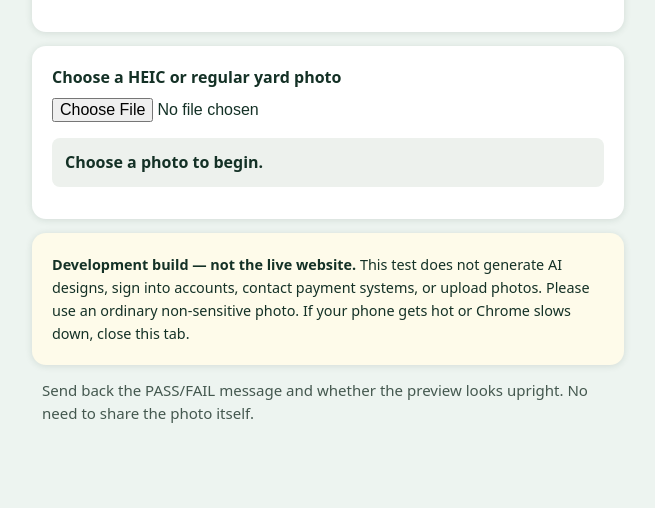
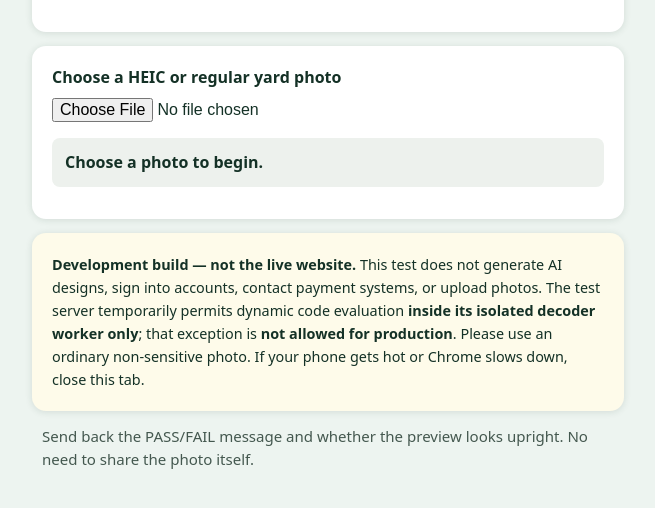
Before and after one commit to yanoxiong/yardvision-ai-staging, a website: page experiments/heic-poc/phone-test/index.html in a window 1280 px wide. Shown: the part 182-690 px from the top of the page, without its empty margins (312-967 px from the left). Drawn offline with Linux system fonts and the light colour scheme.

Commit message:
Label worker-only local eval exception and enforce production release hold

```diff
--- a/experiments/heic-poc/phone-test/index.html
+++ b/experiments/heic-poc/phone-test/index.html
@@ -24,7 +24,7 @@
   </section>
   <section class="notice">
     <strong>Development build — not the live website.</strong>
-    This test does not generate AI designs, sign into accounts, contact payment systems, or upload photos.
+    This test does not generate AI designs, sign into accounts, contact payment systems, or upload photos. The test server temporarily permits dynamic code evaluation <strong>inside its isolated decoder worker only</strong>; that exception is <strong>not allowed for production</strong>.
     Please use an ordinary non-sensitive photo. If your phone gets hot or Chrome slows down, close this tab.
   </section>
   <footer>Send back the PASS/FAIL message and whether the preview looks upright. No need to share the photo itself.</footer>
```
